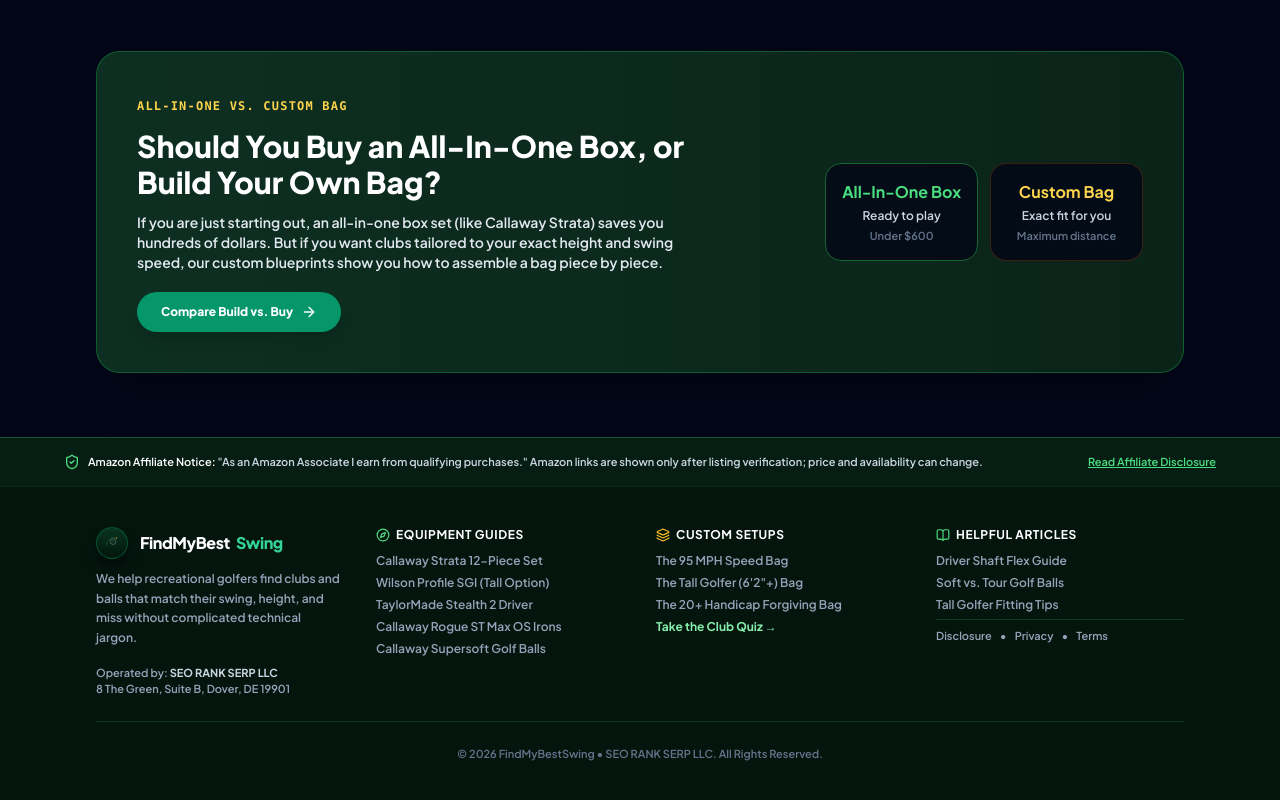
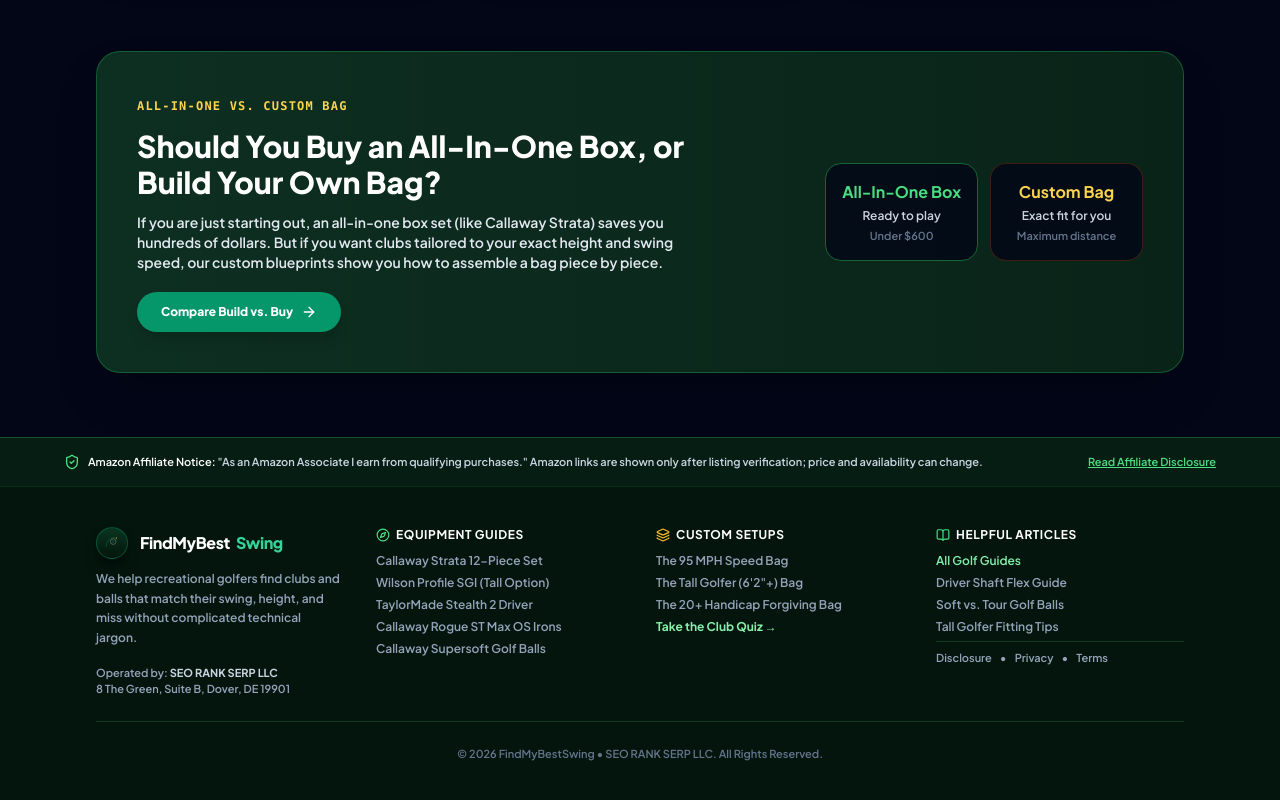
Before and after one commit to seorankserpllc/findmybestswing, a React (Vite) app: page / in a window 1280 px wide. Shown: the part 1764-2564 px from the top of the page. Built offline with nearby package versions, Linux system fonts and the light colour scheme.

Commit message:
Add all golf guides link to site footer

```diff
--- a/src/components/Footer/Footer.tsx
+++ b/src/components/Footer/Footer.tsx
@@ -119,6 +119,11 @@
             </h4>
             <ul className="space-y-1.5">
               <li>
+                <InternalLink href={'/guides'} onNavigate={onNavigate} className="font-semibold text-fairway-300 hover:text-fairway-400 transition-colors">
+                  All Golf Guides
+                </InternalLink>
+              </li>
+              <li>
                 <InternalLink href={'/guides/driver-shaft-flex-swing-speed-matrix'} onNavigate={onNavigate} className="hover:text-fairway-400 transition-colors">
                   Driver Shaft Flex Guide
                 </InternalLink>
```
